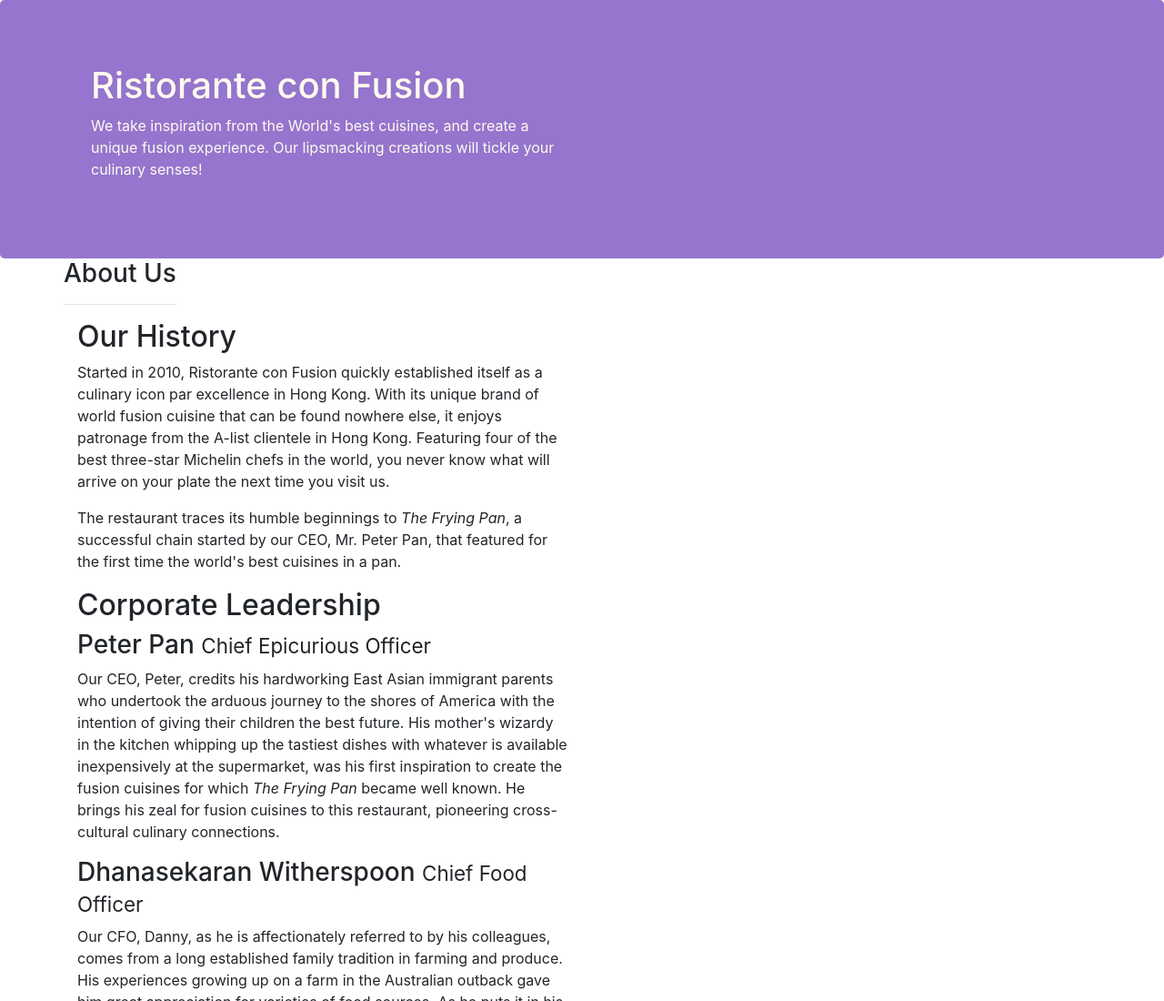
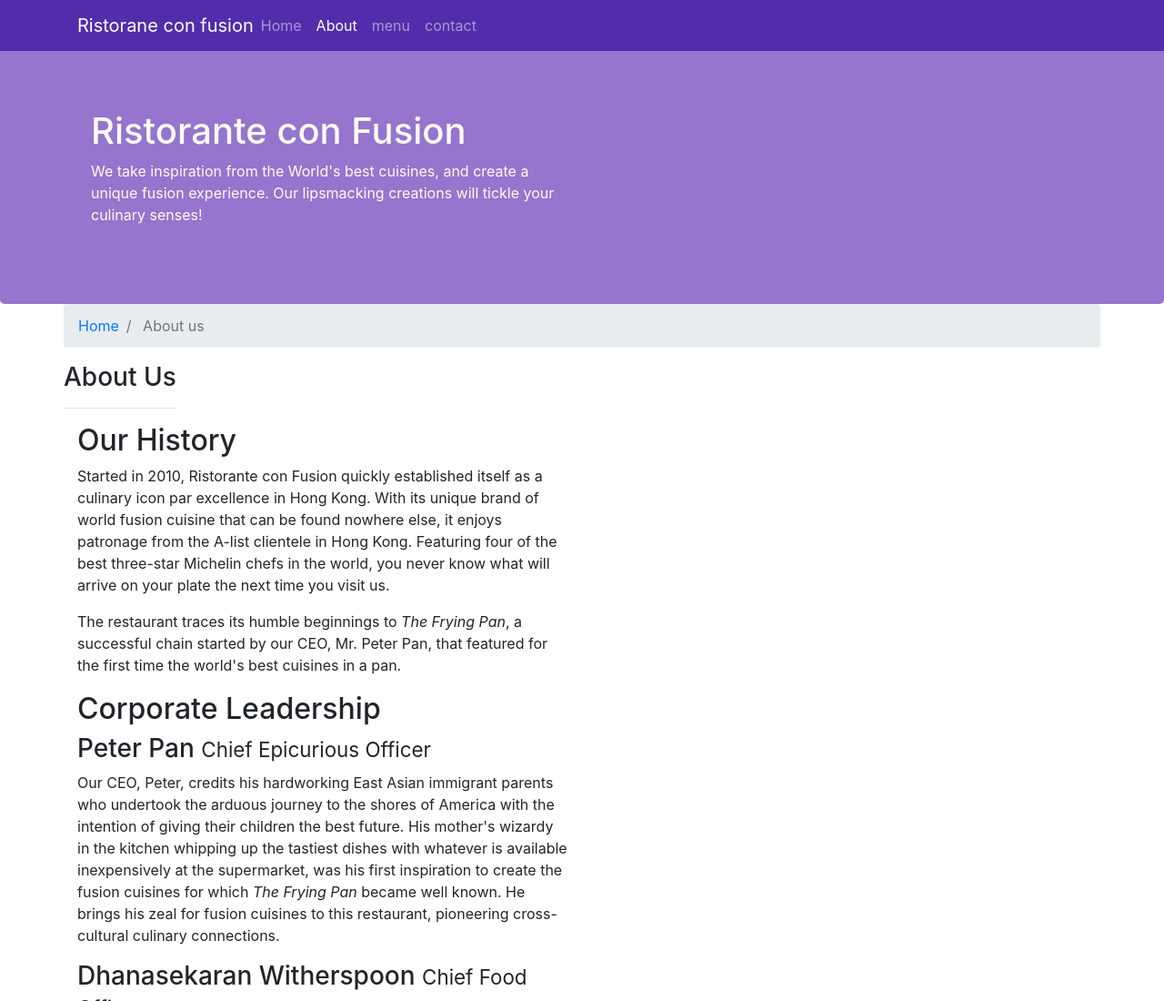
Before and after one commit to anjusree123/git-test, a website: page aboutus.html in a window 1280 px wide. Shown: the top 1100 px of the page at 91% size. Drawn offline with nearby package versions, Linux system fonts and the light colour scheme.

Commit message:
navbar and birdcrumps

```diff
--- a/aboutus.html
+++ b/aboutus.html
@@ -15,7 +15,22 @@
 </head>
 
 <body>
-
+<nav class="navbar navbar-dark navbar-expand-sm fixed-top">
+	<div class="container">
+<button class="navbar-toggler" type="button" data-toggle="collapse" data-target="#Navbar">
+<span class="navbar-toggler-icon"></span>
+</button>
+<a class="navbar-brand mr-auto" href="./index.html"> Ristorane con fusion</a>
+<div class="collapse navbar-collapse" id="Navbar">
+<ul class="navbar-nav mr-auto">
+<li class="nav-item"><a class="nav-link" href="./index.html">Home</a></li>
+<li class="nav-item active"><a class="nav-link" href="#">About</a></li>
+<li class="nav-item"><a class="nav-link" href="#">menu</a></li>
+<li class="nav-item"><a class="nav-link" href="#">contact</a></li>
+</ul>
+</div>
+</div>
+</nav>
     <header class="jumbotron">
         <div class="container">
             <div class="row row-header">
@@ -31,6 +46,11 @@
 
     <div class="container">
         <div class="row" >
+	<ol class="col-12 breadcrumb">
+	<li class="breadcrumb-item"><a href="./index.html">Home</a> </li>
+ 	<li class="breadcrumb-item active"> About us</li>
+
+	</ol>
             <div>
                <h3>About Us</h3>
                <hr>
@@ -71,7 +91,7 @@
                 <div class="col-4 offset-1 col-sm-2">
                     <h5>Links</h5>
                     <ul class="list-unstyled">
-                        <li><a href="#">Home</a></li>
+                        <li><a href="./index.html">Home</a></li>
                         <li><a href="#">About</a></li>
                         <li><a href="#">Menu</a></li>
                         <li><a href="#">Contact</a></li>
--- a/css/styles.css
+++ b/css/styles.css
@@ -24,3 +24,11 @@ font-size:80%;
 margin:0px;
 color:#0f0f0f;
 }
+
+body{
+padding:50px 0px 0px 0px;
+z-index:0;
+}
+.navbar-dark{
+background-color:#512DAB;
+}
```
Also changed, not shown: index.html (+17 -2 lines).
